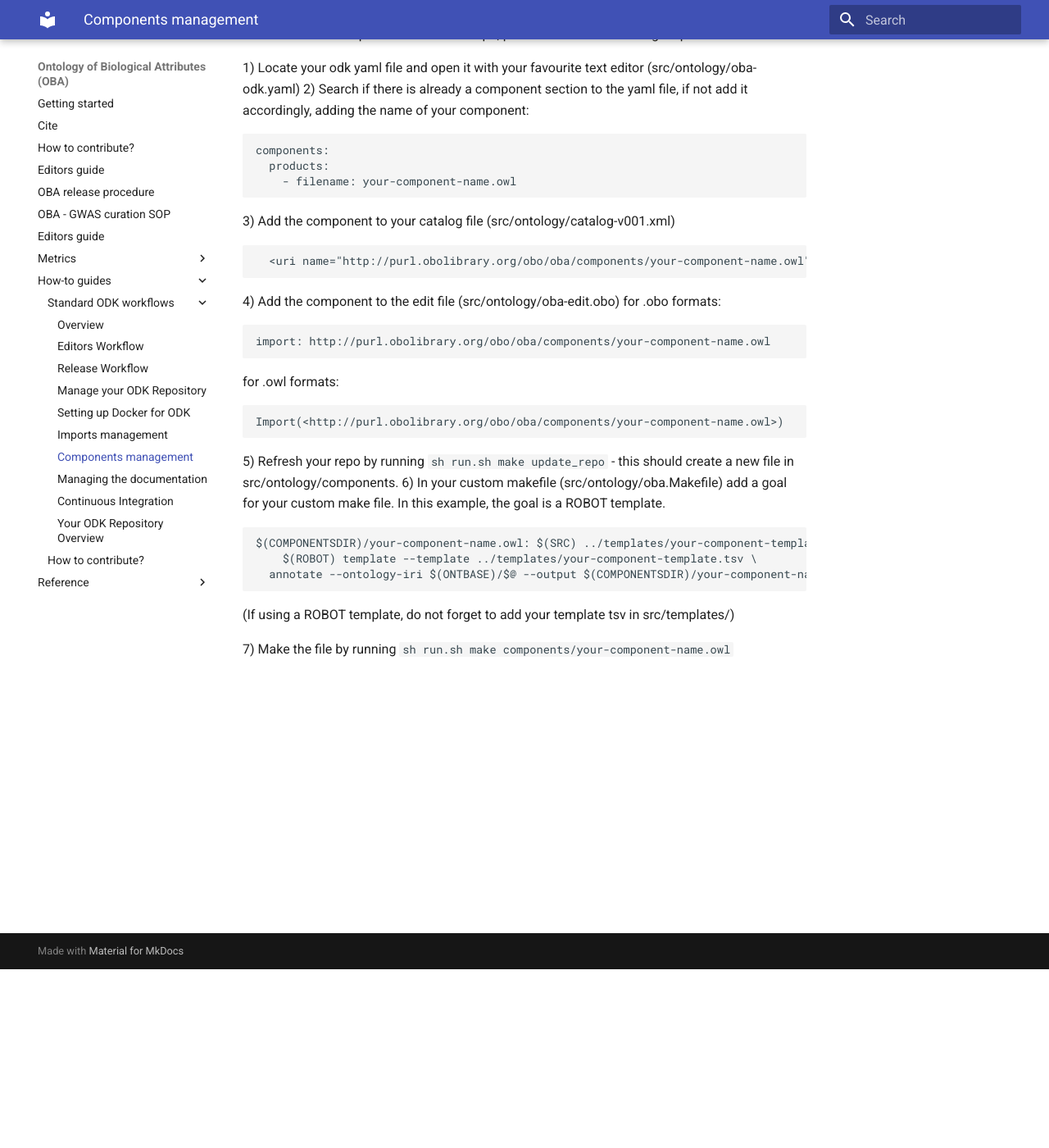
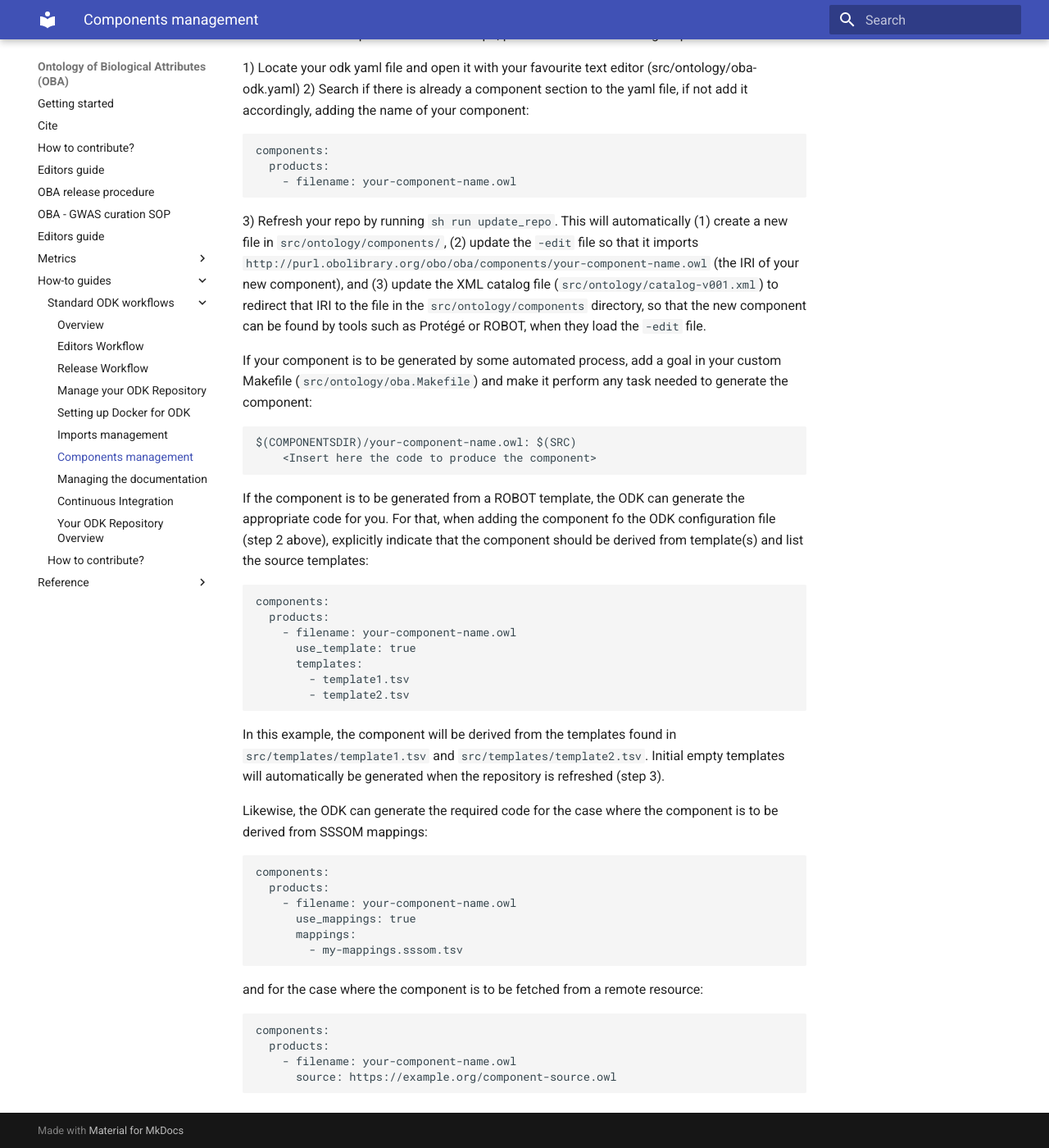
Before and after one commit to obophenotype/bio-attribute-ontology, an MkDocs documentation site: the page built from docs/odk-workflows/components.md, in a window 1280 px wide and 1400 px high, scrolled down 218 px. Shown: the whole window at 82% size. Built offline with MkDocs 1.6.1 and Material for MkDocs 9.7.7, drawn with Linux system fonts in a browser that asks for light colours.

Commit message:
Update ODK 1.6 migration files

````diff
--- a/docs/odk-workflows/components.md
+++ b/docs/odk-workflows/components.md
@@ -14,34 +14,45 @@ components:
     - filename: your-component-name.owl
 ```
 
-3) Add the component to your catalog file (src/ontology/catalog-v001.xml)
+3) Refresh your repo by running `sh run update_repo`. This will automatically (1) create a new file in `src/ontology/components/`, (2) update the `-edit` file so that it imports `http://purl.obolibrary.org/obo/oba/components/your-component-name.owl` (the IRI of your new component), and (3) update the XML catalog file (`src/ontology/catalog-v001.xml`) to redirect that IRI to the file in the `src/ontology/components` directory, so that the new component can be found by tools such as Protégé or ROBOT, when they load the `-edit` file.
+
+If your component is to be generated by some automated process, add a goal in your custom Makefile (`src/ontology/oba.Makefile`) and make it perform any task needed to generate the component:
 
 ```
-  <uri name="http://purl.obolibrary.org/obo/oba/components/your-component-name.owl" uri="components/your-component-name.owl"/>
+$(COMPONENTSDIR)/your-component-name.owl: $(SRC)
+	<Insert here the code to produce the component>
 ```
 
-4) Add the component to the edit file (src/ontology/oba-edit.obo)
-for .obo formats:
+If the component is to be generated from a ROBOT template, the ODK can generate the appropriate code for you. For that, when adding the component fo the ODK configuration file (step 2 above), explicitly indicate that the component should be derived from template(s) and list the source templates:
 
 ```
-import: http://purl.obolibrary.org/obo/oba/components/your-component-name.owl
+components:
+  products:
+    - filename: your-component-name.owl
+      use_template: true
+      templates:
+        - template1.tsv
+        - template2.tsv
 ```
 
-for .owl formats:
+In this example, the component will be derived from the templates found in `src/templates/template1.tsv` and `src/templates/template2.tsv`. Initial empty templates will automatically be generated when the repository is refreshed (step 3).
+
+Likewise, the ODK can generate the required code for the case where the component is to be derived from SSSOM mappings:
 
 ```
-Import(<http://purl.obolibrary.org/obo/oba/components/your-component-name.owl>)
+components:
+  products:
+    - filename: your-component-name.owl
+      use_mappings: true
+      mappings:
+        - my-mappings.sssom.tsv
 ```
 
-5) Refresh your repo by running `sh run.sh make update_repo` - this should create a new file in src/ontology/components.
-6) In your custom makefile (src/ontology/oba.Makefile) add a goal for your custom make file. In this example, the goal is a ROBOT template.
+and for the case where the component is to be fetched from a remote resource:
 
 ```
-$(COMPONENTSDIR)/your-component-name.owl: $(SRC) ../templates/your-component-template.tsv
-	$(ROBOT) template --template ../templates/your-component-template.tsv \
-  annotate --ontology-iri $(ONTBASE)/$@ --output $(COMPONENTSDIR)/your-component-name.owl
+components:
+  products:
+    - filename: your-component-name.owl
+      source: https://example.org/component-source.owl
 ```
-
-(If using a ROBOT template, do not forget to add your template tsv in src/templates/)
-
-7) Make the file by running `sh run.sh make components/your-component-name.owl`
--- a/src/ontology/run.sh.conf
+++ b/src/ontology/run.sh.conf
@@ -1,3 +1,3 @@
 ODK_DEBUG=yes
-ODK_IMAGE=odkfull
+ODK_TAG=v1.6
 ODK_JAVA_OPTS=-Xmx14G
````
Also changed, not shown: docs/odk-workflows/ReleaseWorkflow.md (+16 -52 lines), docs/odk-workflows/RepositoryFileStructure.md (+18 -19 lines), docs/odk-workflows/ManageAutomatedTest.md (line endings or trailing spaces), docs/odk-workflows/ManageDocumentation.md (line endings or trailing spaces), 7 other files.
